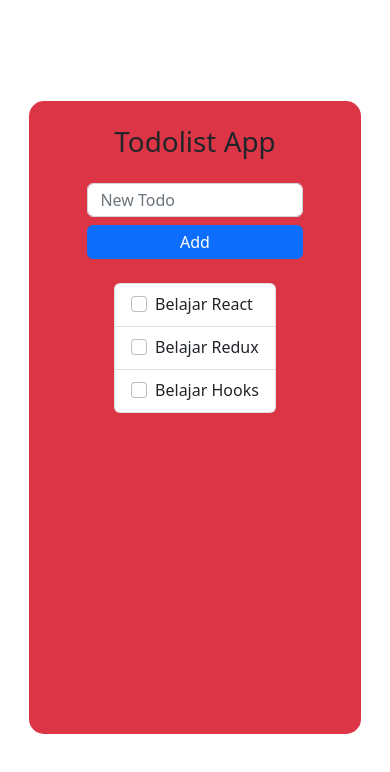
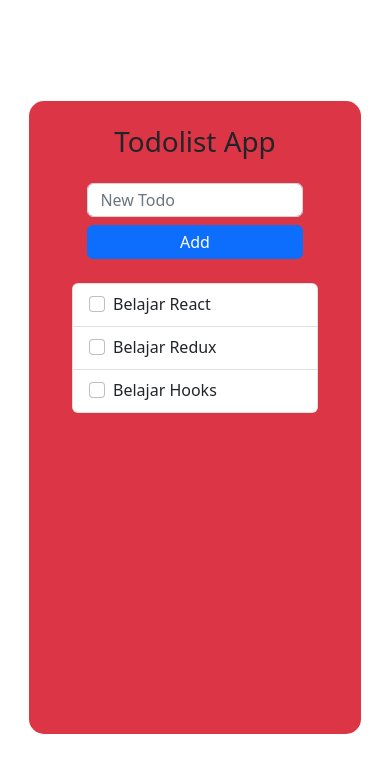
Before and after one commit to royanlord/skilvul-todolist-app, a React (Vite) app: page / in a window 390 px wide. Shown: the top 772 px of the page. Built offline with nearby package versions, Linux system fonts and the light colour scheme.

Commit message:
styling todo lists field

```diff
--- a/src/App.css
+++ b/src/App.css
@@ -15,6 +15,10 @@ form {
   width: 70%;
 }
 
+.todos {
+  width: 55%;
+}
+
 /* .todo-input button {
   width: 100%;
 } */
@@ -22,4 +26,8 @@ form {
   .container {
     width: 85%
   }
+
+  .todos {
+    width: 80%;
+  }
 }
```
